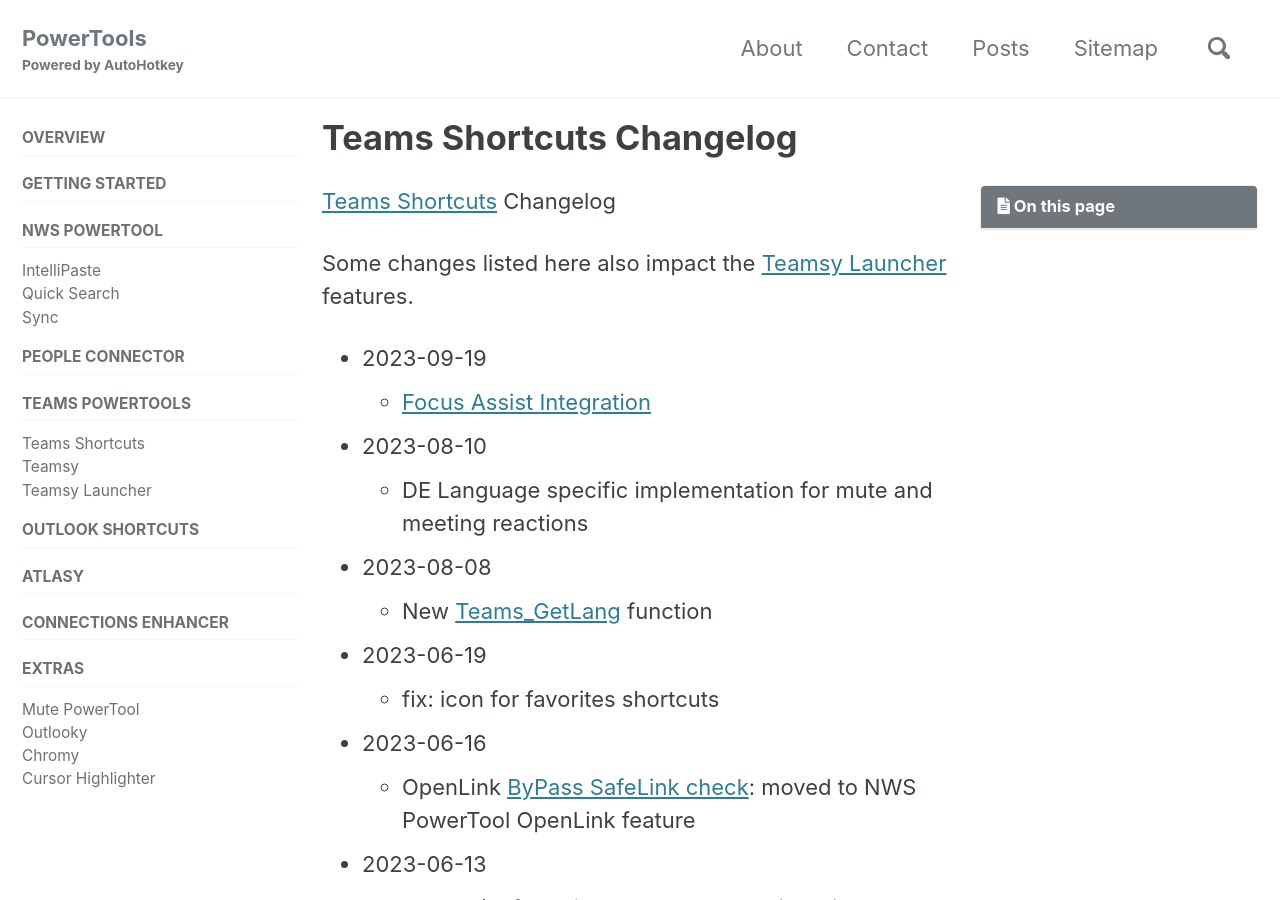
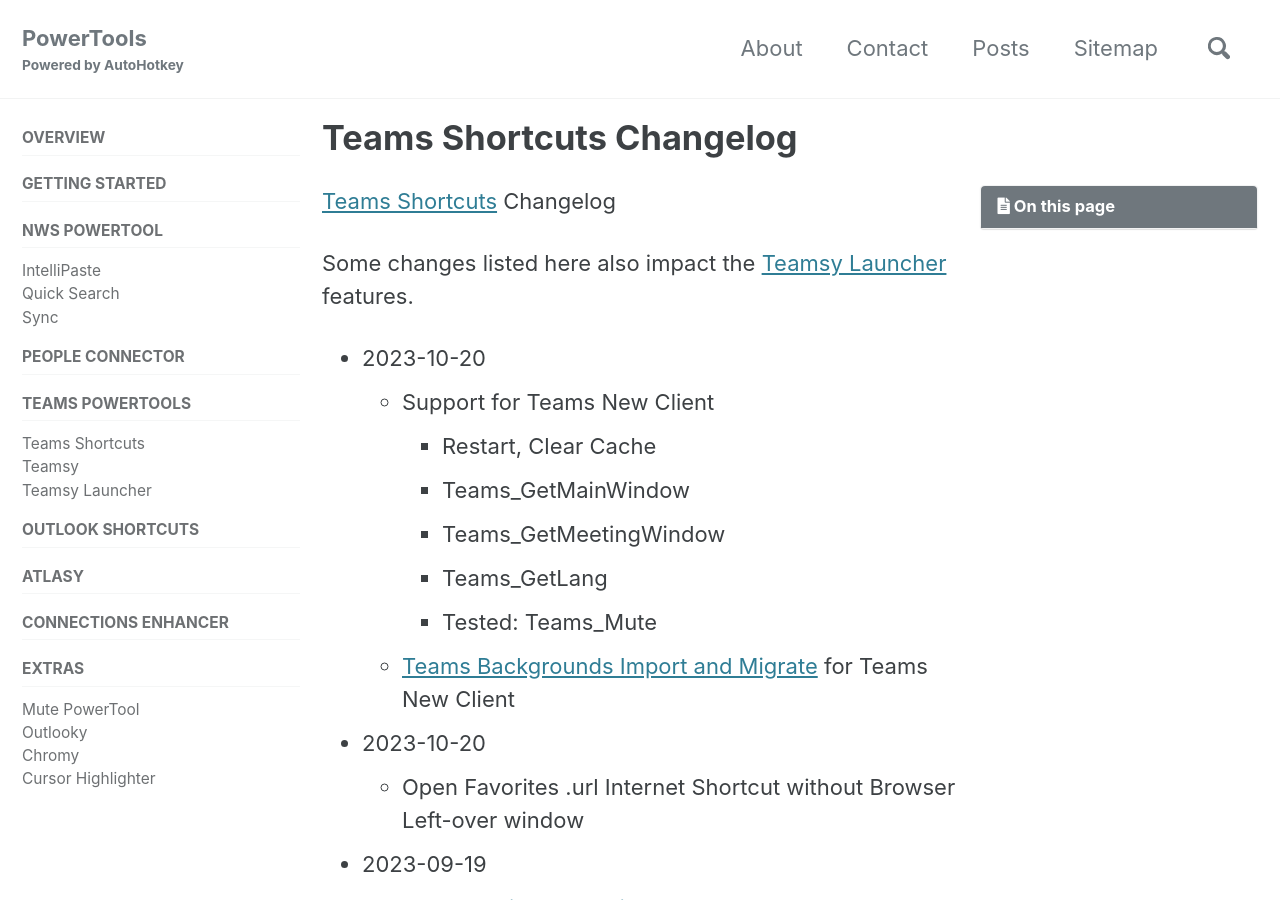
Before and after one commit to tdalon/ahk, a Jekyll site: the page built from docs/_pages/Teams-Shortcuts-Changelog.md, in a window 1280 px wide and 900 px high. Built offline with Jekyll 4.4.1, drawn with Linux system fonts in a browser that asks for light colours; cached includes are drawn as plain includes; comment, search, counter and statistics services are not loaded.

Commit message:
update for Teams New Client

```diff
--- a/docs/_pages/Teams-Shortcuts-Changelog.md
+++ b/docs/_pages/Teams-Shortcuts-Changelog.md
@@ -8,6 +8,16 @@ excerpt: "Release notes for Teams Shortcuts PowerTool."
 
 Some changes listed here also impact the [Teamsy Launcher](Teamsy-Launcher) features.
 
+* 2023-10-20
+  * Support for Teams New Client
+    * Restart, Clear Cache
+    * Teams_GetMainWindow
+    * Teams_GetMeetingWindow
+    * Teams_GetLang
+    * Tested: Teams_Mute
+  * [Teams Backgrounds Import and Migrate](https://tdalon.blogspot.com/2023/10/teams-import-background.html) for Teams New Client
+* 2023-10-20
+  * Open Favorites .url Internet Shortcut without Browser Left-over window
 * 2023-09-19
   *  [Focus Assist Integration](https://tdalon.blogspot.com/2023/09/ahk-focus-assist.html)
 * 2023-08-10
```
Also changed, not shown: docs/index.md (+1 -1 lines), 6 other files.
